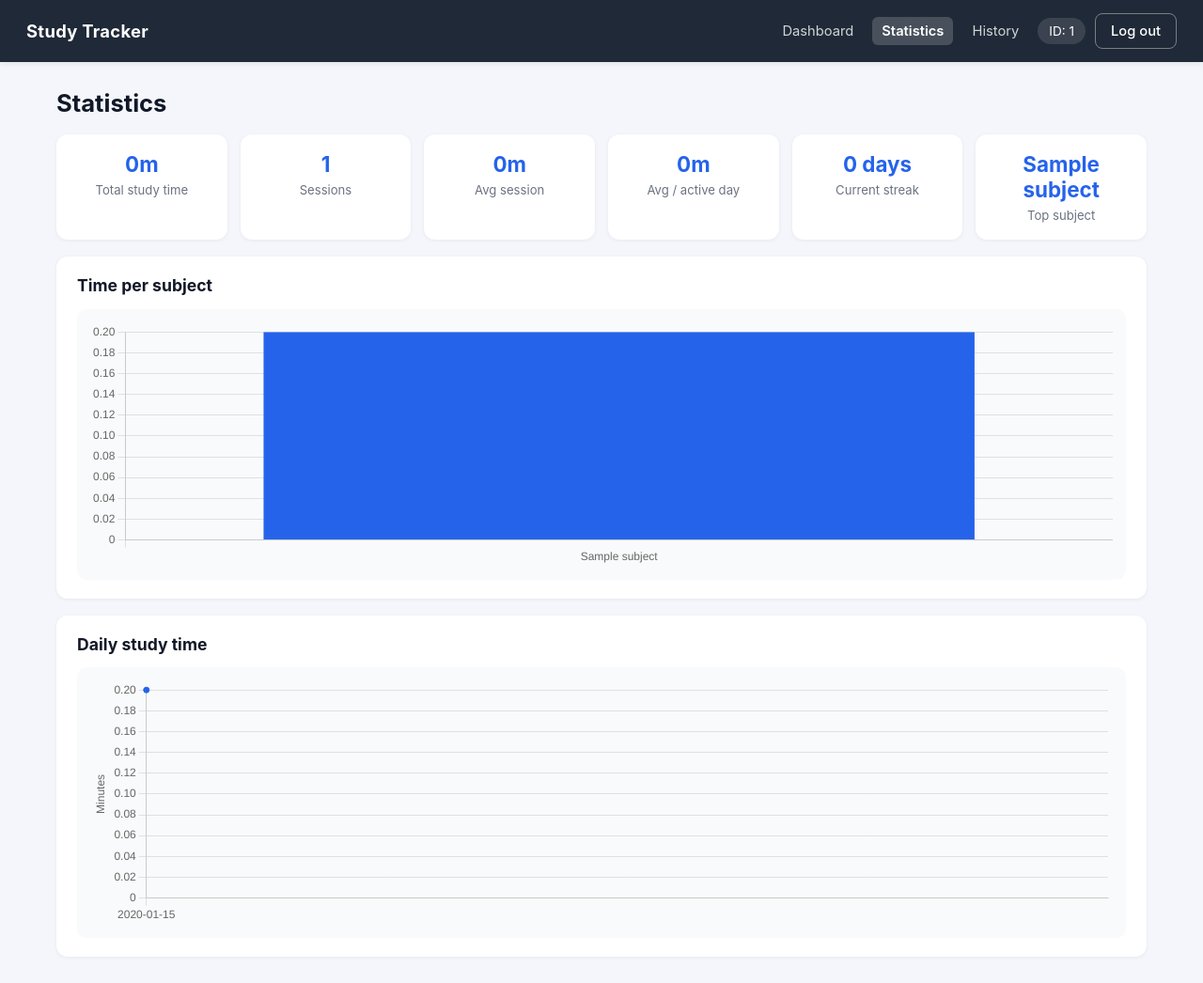
After one commit to tsoy41k/study-tracker, a Flask app: page /statistics in a window 1280 px wide. The commit adds this page. Shown: the whole page at 94% size. Run offline with Flask 3, Linux system fonts and the light colour scheme; the visitor is signed in with stand-in values (Sample User, id 1); tables that the repository leaves empty hold one stand-in row (values such as "Sample post").

Commit message:
Add Statistics and History pages with top navigation
- Add nav bar links (Dashboard / Statistics / History) with active highlighting
- Statistics page: headline stat cards (total time, sessions, avg session, avg/day, streak, top subject) + time-per-subject bar chart + daily study-time line chart, via /api/statistics
- History page: full session history with subject and date-range filters + summary, via /api/history
- Add statistics.js, history.js, statistics.html, history.html and supporting CSS
- Extend tests to cover both new endpoints and pages

```diff
--- a/app.py
+++ b/app.py
@@ -31,7 +31,7 @@ JSON API:
 """
 
 import os                                  # read environment variables (SECRET_KEY)
-from datetime import datetime              # parse/normalise ISO datetime strings
+from datetime import datetime, timedelta   # parse/normalise ISO datetimes; streak math
 from functools import wraps                # preserve function metadata in decorators
 
 # Flask components we use throughout the app.
@@ -229,7 +229,24 @@ def setup():
 @setup_required      # ...and must have configured the analysis period
 def dashboard():
     """Render the main dashboard page (all data is loaded via the JSON API)."""
-    return render_template("dashboard.html", user_id=current_user_id())
+    return render_template("dashboard.html", user_id=current_user_id(),
+                           active_page="dashboard")
+
+
+@app.route("/statistics")
+@login_required
+@setup_required
+def statistics():
+    """Render the statistics page (data loaded via /api/statistics)."""
+    return render_template("statistics.html", active_page="statistics")
+
+
+@app.route("/history")
+@login_required
+@setup_required
+def history():
+    """Render the full study-history page (data loaded via /api/history)."""
+    return render_template("history.html", active_page="history")
 
 
 # ---------- API: subjects ----------
@@ -347,6 +364,144 @@ def api_period():
     return jsonify({"ok": True, "period": db.analysis_status(user)})
 
 
+# ---------- API: statistics & history ----------
+
+def _parse_record_dt(value: str) -> datetime:
+    """Parse a stored timestamp (tolerates both 'T' and space separators)."""
+    try:
+        return datetime.fromisoformat(value)
+    except ValueError:
+        return datetime.strptime(value, "%Y-%m-%d %H:%M:%S")
+
+
+@app.get("/api/statistics")
+@login_required
+def api_statistics():
+    """
+    Aggregate overall study statistics for the Statistics page:
+      total time, session count, averages, top subject, current streak,
+      per-subject breakdown and a daily time series for the chart.
+    """
+    records = db.get_records(current_user_id(), limit=100000)
+
+    # Empty state: nothing studied yet.
+    if not records:
+        return jsonify({
+            "ok": True,
+            "has_data": False,
+            "total_minutes": 0,
+            "total_sessions": 0,
+            "avg_session_minutes": 0,
+            "active_days": 0,
+            "avg_per_active_day": 0,
+            "current_streak": 0,
+            "top_subject": None,
+            "per_subject": [],
+            "daily": [],
+        })
+
+    total_sec = sum(r["duration_sec"] for r in records)         # all time studied
+    total_min = total_sec / 60.0
+    total_sessions = len(records)
+
+    # Group minutes by calendar day and by subject.
+    by_day = {}        # "YYYY-MM-DD" -> minutes
+    by_subject = {}    # subject name -> minutes
+    for r in records:
+        day = _parse_record_dt(r["started_at"]).date().isoformat()
+        by_day[day] = by_day.get(day, 0) + r["duration_sec"] / 60.0
+        name = r["subject_name"]
+        by_subject[name] = by_subject.get(name, 0) + r["duration_sec"] / 60.0
+
+    active_days = len(by_day)                                   # distinct study days
+    avg_session = total_min / total_sessions
+    avg_per_day = total_min / active_days if active_days else 0
+
+    # Top subject by total time.
+    top_name = max(by_subject, key=by_subject.get)
+    top_subject = {"name": top_name, "minutes": round(by_subject[top_name], 1)}
+
+    # Current streak: consecutive days (ending today or yesterday) with study.
+    studied_days = set(by_day.keys())
+    streak = 0
+    cursor = datetime.now().date()
+    if cursor.isoformat() not in studied_days:
+        cursor = cursor - timedelta(days=1)                    # allow "ends yesterday"
+    while cursor.isoformat() in studied_days:
+        streak += 1
+        cursor = cursor - timedelta(days=1)
+
+    # Per-subject breakdown (sorted by time, descending).
+    per_subject = [
+        {"name": n, "minutes": round(m, 1)}
+        for n, m in sorted(by_subject.items(), key=lambda kv: kv[1], reverse=True)
+    ]
+
+    # Daily series (sorted by date) for the line chart.
+    daily = [
+        {"date": d, "minutes": round(by_day[d], 1)}
+        for d in sorted(by_day.keys())
+    ]
+
+    return jsonify({
+        "ok": True,
+        "has_data": True,
+        "total_minutes": round(total_min, 1),
+        "total_sessions": total_sessions,
+        "avg_session_minutes": round(avg_session, 1),
+        "active_days": active_days,
+        "avg_per_active_day": round(avg_per_day, 1),
+        "current_streak": streak,
+        "top_subject": top_subject,
+        "per_subject": per_subject,
+        "daily": daily,
+    })
+
+
+@app.get("/api/history")
+@login_required
+def api_history():
+    """
+    Return study records for the History page, with optional filters:
+      ?subject_id=  -> only that subject
+      ?from=YYYY-MM-DD, ?to=YYYY-MM-DD -> only sessions whose start date is in range
+    Also returns a summary (count + total minutes) for the filtered set.
+    """
+    subject_id = request.args.get("subject_id", type=int)        # optional subject filter
+    date_from = request.args.get("from", "").strip()             # optional start date
+    date_to = request.args.get("to", "").strip()                 # optional end date
+
+    # Start from all records (optionally narrowed to one subject by the DB).
+    records = db.get_records(current_user_id(), subject_id=subject_id, limit=100000)
+
+    # Apply the date filters in Python (start date inclusive on both ends).
+    def in_range(rec):
+        d = _parse_record_dt(rec["started_at"]).date()
+        if date_from:
+            try:
+                if d < datetime.fromisoformat(date_from).date():
+                    return False
+            except ValueError:
+                pass
+        if date_to:
+            try:
+                if d > datetime.fromisoformat(date_to).date():
+                    return False
+            except ValueError:
+                pass
+        return True
+
+    filtered = [r for r in records if in_range(r)]
+
+    total_min = sum(r["duration_sec"] for r in filtered) / 60.0
+    return jsonify({
+        "ok": True,
+        "records": filtered,
+        "count": len(filtered),
+        "total_minutes": round(total_min, 1),
+    })
+
+
 # ---------- Entry point ----------
 
 if __name__ == "__main__":
--- /dev/null
+++ b/static/statistics.js
@@ -0,0 +1,102 @@
+/* =====================================================================
+ * Study Tracker — Statistics page logic.
+ * Loads aggregated stats from /api/statistics and renders headline cards
+ * plus two Chart.js charts (time per subject, daily study time).
+ * ===================================================================== */
+
+// Format a number of minutes as a friendly "Xh Ym" (or "Ym").
+function formatMinutes(min) {
+  const m = Math.round(min);
+  const h = Math.floor(m / 60);
+  const rem = m % 60;
+  return h > 0 ? `${h}h ${rem}m` : `${rem}m`;
+}
+
+// Escape user text before inserting into HTML (subject names).
+function escapeHtml(s) {
+  return String(s)
+    .replace(/&/g, "&amp;").replace(/</g, "&lt;").replace(/>/g, "&gt;")
+    .replace(/"/g, "&quot;").replace(/'/g, "&#039;");
+}
+
+const PALETTE = [
+  "#2563eb", "#16a34a", "#f59e0b", "#dc2626", "#7c3aed", "#0891b2",
+  "#db2777", "#65a30d",
+];
+
+let chartSubjects = null;   // bar chart: minutes per subject
+let chartDaily = null;      // line chart: minutes per day
+
+async function loadStatistics() {
+  const r = await fetch("/api/statistics");
+  const data = await r.json();
+  if (!data.ok) return;
+
+  // Empty state: hide cards/charts, show the message.
+  if (!data.has_data) {
+    document.getElementById("stat-empty").style.display = "block";
+    return;
+  }
+
+  // ----- Fill the headline cards -----
+  document.getElementById("stat-total").textContent = formatMinutes(data.total_minutes);
+  document.getElementById("stat-sessions").textContent = data.total_sessions;
+  document.getElementById("stat-avg-session").textContent =
+    formatMinutes(data.avg_session_minutes);
+  document.getElementById("stat-avg-day").textContent =
+    formatMinutes(data.avg_per_active_day);
+  document.getElementById("stat-streak").textContent =
+    `${data.current_streak} day${data.current_streak === 1 ? "" : "s"}`;
+  document.getElementById("stat-top").textContent =
+    data.top_subject ? data.top_subject.name : "—";
+
+  // ----- Charts (only if Chart.js loaded) -----
+  if (typeof Chart === "undefined") return;
+
+  // Bar chart: time per subject.
+  const subjLabels = data.per_subject.map((s) => s.name);
+  const subjMinutes = data.per_subject.map((s) => s.minutes);
+  const colors = subjLabels.map((_, i) => PALETTE[i % PALETTE.length]);
+
+  if (chartSubjects) chartSubjects.destroy();
+  chartSubjects = new Chart(document.getElementById("chart-subjects"), {
+    type: "bar",
+    data: {
+      labels: subjLabels,
+      datasets: [{ label: "Minutes", data: subjMinutes, backgroundColor: colors }],
+    },
+    options: {
+      responsive: true,
+      plugins: { legend: { display: false } },
+      scales: { y: { beginAtZero: true } },
+    },
+  });
+
+  // Line chart: daily study time.
+  const dayLabels = data.daily.map((d) => d.date);
+  const dayMinutes = data.daily.map((d) => d.minutes);
+
+  if (chartDaily) chartDaily.destroy();
+  chartDaily = new Chart(document.getElementById("chart-daily"), {
+    type: "line",
+    data: {
+      labels: dayLabels,
+      datasets: [{
+        label: "Minutes per day",
+        data: dayMinutes,
+        borderColor: "#2563eb",
+        backgroundColor: "#2563eb",
+        tension: 0.2,
+        fill: false,
+      }],
+    },
+    options: {
+      responsive: true,
+      plugins: { legend: { display: false } },
+      scales: { y: { beginAtZero: true, title: { display: true, text: "Minutes" } } },
+    },
+  });
+}
+
+// Run on page load.
+loadStatistics();
--- a/static/style.css
+++ b/static/style.css
@@ -51,6 +51,15 @@ a:hover { text-decoration: underline; }
   border-radius: 999px;
   font-size: .85rem;
 }
+/* Navigation links in the top bar (Dashboard / Statistics / History). */
+.nav-link {
+  color: rgba(255,255,255,.8);
+  font-size: .92rem;
+  padding: 6px 10px;
+  border-radius: 6px;
+}
+.nav-link:hover { color: #fff; text-decoration: none; background: rgba(255,255,255,.1); }
+.nav-link.active { color: #fff; background: rgba(255,255,255,.18); font-weight: 600; }
 
 /* ---- Layout ---- */
 .container {
@@ -342,6 +351,61 @@ input:focus, select:focus { border-color: #2563eb; box-shadow: 0 0 0 3px rgba(37
   flex-shrink: 0;
 }
 
+/* ---- Page title (Statistics / History pages) ---- */
+.page-title {
+  margin: 0 0 18px;
+  font-size: 1.6rem;
+  color: #111827;
+}
+
+/* ---- Statistics: headline stat cards ---- */
+.stat-cards {
+  display: grid;
+  grid-template-columns: repeat(6, 1fr);   /* six cards in a row */
+  gap: 14px;
+  margin-bottom: 18px;
+}
+@media (max-width: 980px) {
+  .stat-cards { grid-template-columns: repeat(2, 1fr); }  /* 2 per row on mobile */
+}
+.stat-card {
+  background: #fff;
+  border-radius: 12px;
+  padding: 18px 16px;
+  box-shadow: 0 1px 4px rgba(0,0,0,.06);
+  text-align: center;
+}
+.stat-value {
+  font-size: 1.4rem;
+  font-weight: 700;
+  color: #2563eb;
+  word-break: break-word;
+}
+.stat-label {
+  margin-top: 6px;
+  font-size: .82rem;
+  color: #6b7280;
+}
+
+/* ---- History: filter bar ---- */
+.filters {
+  display: flex;
+  flex-wrap: wrap;
+  align-items: flex-end;
+  gap: 12px;
+}
+.filters label {
+  display: flex;
+  flex-direction: column;
+  gap: 6px;
+  font-size: .88rem;
+  color: #374151;
+}
+.filters input[type="date"],
+.filters select {
+  min-width: 160px;
+}
+
 /* ---- Utility ---- */
 .muted { color: #6b7280; }
 .small { font-size: .85rem; }
--- a/templates/base.html
+++ b/templates/base.html
@@ -23,6 +23,14 @@
     <a href="{{ url_for('index') }}" class="brand">Study Tracker</a>
     <nav>
       {% if session.get('user_id') %}   {# logged-in view #}
+        {# Page links. `active_page` is passed by each view so the current
+           link can be highlighted. #}
+        <a href="{{ url_for('dashboard') }}"
+           class="nav-link {{ 'active' if active_page == 'dashboard' }}">Dashboard</a>
+        <a href="{{ url_for('statistics') }}"
+           class="nav-link {{ 'active' if active_page == 'statistics' }}">Statistics</a>
+        <a href="{{ url_for('history') }}"
+           class="nav-link {{ 'active' if active_page == 'history' }}">History</a>
         <span class="user-pill">ID: {{ session['user_id'] }}</span>
         <a href="{{ url_for('logout') }}" class="btn btn-ghost">Log out</a>
       {% else %}                          {# logged-out view #}
--- /dev/null
+++ b/templates/statistics.html
@@ -0,0 +1,62 @@
+{# statistics.html — overall study analytics.
+   All data is loaded from /api/statistics by statistics.js. Shows headline
+   stat cards, a per-subject breakdown chart, and a daily study-time chart. #}
+{% extends "base.html" %}
+{% block title %}Statistics - Study Tracker{% endblock %}
+{% block content %}
+
+<h1 class="page-title">Statistics</h1>
+
+<!-- Headline stat cards -->
+<section class="stat-cards" id="stat-cards">
+  <div class="stat-card">
+    <div class="stat-value" id="stat-total">—</div>
+    <div class="stat-label">Total study time</div>
+  </div>
+  <div class="stat-card">
+    <div class="stat-value" id="stat-sessions">—</div>
+    <div class="stat-label">Sessions</div>
+  </div>
+  <div class="stat-card">
+    <div class="stat-value" id="stat-avg-session">—</div>
+    <div class="stat-label">Avg session</div>
+  </div>
+  <div class="stat-card">
+    <div class="stat-value" id="stat-avg-day">—</div>
+    <div class="stat-label">Avg / active day</div>
+  </div>
+  <div class="stat-card">
+    <div class="stat-value" id="stat-streak">—</div>
+    <div class="stat-label">Current streak</div>
+  </div>
+  <div class="stat-card">
+    <div class="stat-value" id="stat-top">—</div>
+    <div class="stat-label">Top subject</div>
+  </div>
+</section>
+
+<p id="stat-empty" class="muted" style="display:none;">
+  No study data yet. Start the timer on the dashboard to see your statistics.
+</p>
+
+<!-- Charts -->
+<section class="card">
+  <h2>Time per subject</h2>
+  <div class="chart-box">
+    <canvas id="chart-subjects"></canvas>
+  </div>
+</section>
+
+<section class="card">
+  <h2>Daily study time</h2>
+  <div class="chart-box chart-box-wide">
+    <canvas id="chart-daily"></canvas>
+  </div>
+</section>
+
+{% endblock %}
+
+{% block scripts %}
+<script src="https://cdn.jsdelivr.net/npm/chart.js@4.4.3/dist/chart.umd.min.js"></script>
+<script src="{{ url_for('static', filename='statistics.js') }}"></script>
+{% endblock %}
```
Also changed, not shown: static/history.js (added, +97 -0 lines), templates/history.html (added, +51 -0 lines), test_app.py (+36 -0 lines).
